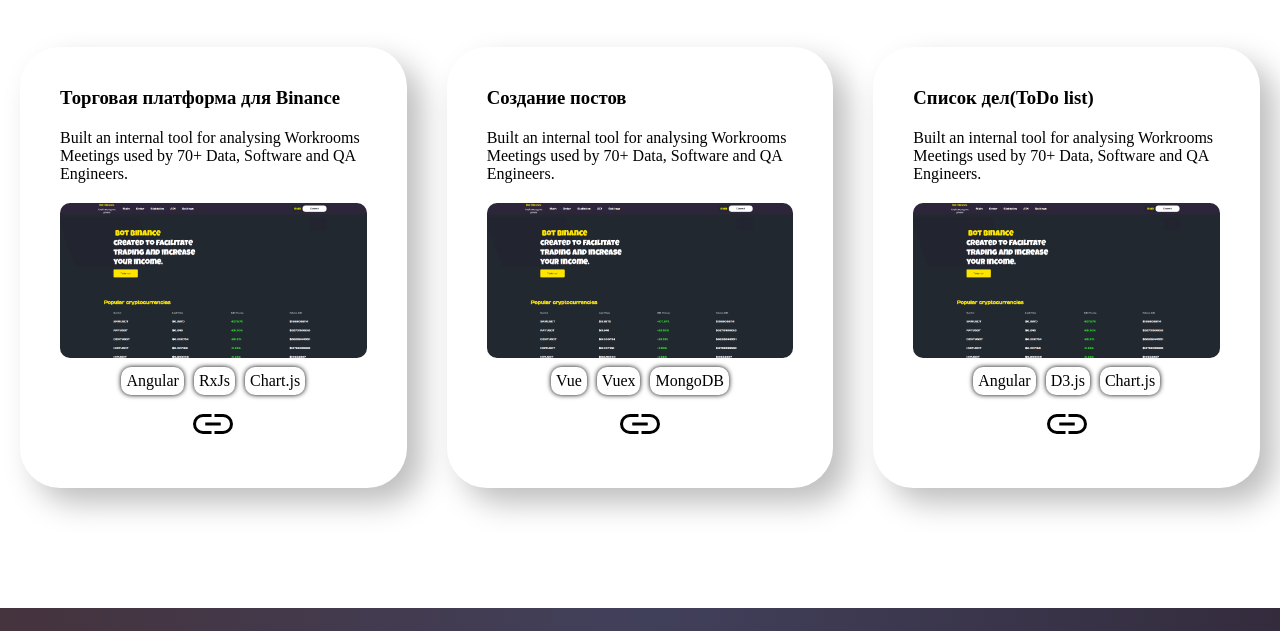
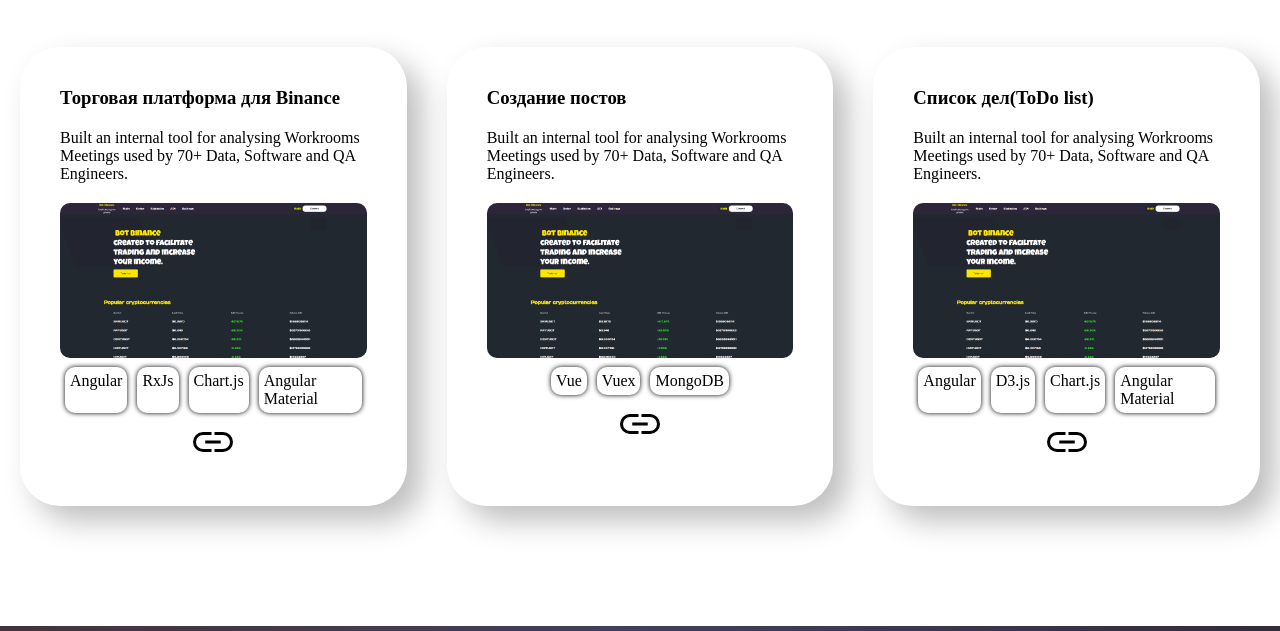
Before and after one commit to ArtsiomDziominski/cv-portfolio, a plain HTML site: page index.html in a window 1280 px wide. Shown: the part 1904-2535 px from the top of the page. Drawn offline with Linux system fonts and the light colour scheme.

Commit message:
CV Portfolio Artsiom Dziominski

```diff
--- a/index.html
+++ b/index.html
@@ -159,6 +159,7 @@
                         <p>Angular</p>
                         <p>RxJs</p>
                         <p>Chart.js</p>
+                        <p>Angular Material</p>
                     </div>
                     <a href="http://1155345-ck17711.tw1.ru/" target="_blank"><img src="static/img/link.svg" alt="link"></a>
                 </div>
@@ -189,6 +190,7 @@
                         <p>Angular</p>
                         <p>D3.js</p>
                         <p>Chart.js</p>
+                        <p>Angular Material</p>
                     </div>
                     <a href="" target="_blank"><img src="static/img/link.svg" alt="link"></a>
                 </div>
```
